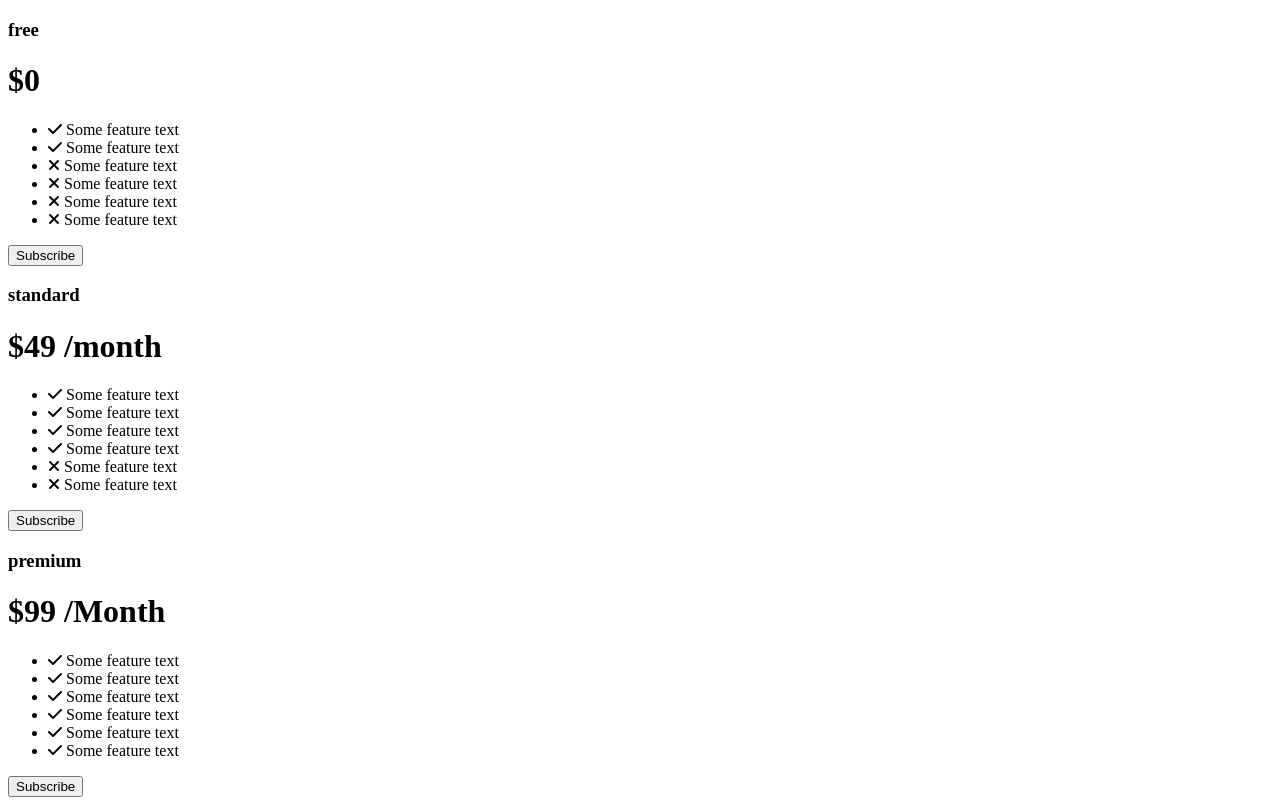
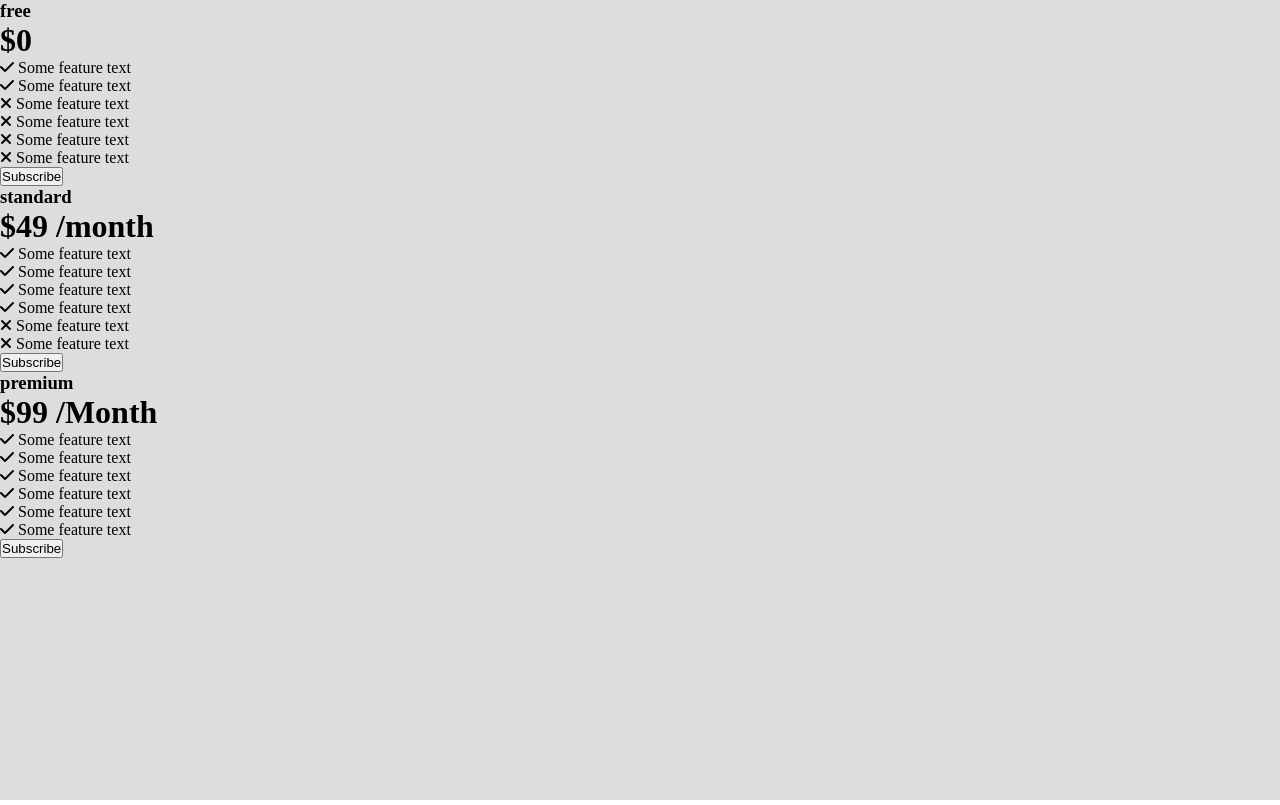
Before and after one commit to tod619/pricingCards, a plain HTML site: page index.html in a window 1280 px wide. Drawn offline with Linux system fonts and the light colour scheme.

Commit message:
Create CSS reset + default styles for container in style.css file

```diff
--- a/style.css
+++ b/style.css
@@ -2,3 +2,15 @@
 
 /* font-family: 'Josefin Sans', sans-serif;
 font-family: 'Montserrat', sans-serif; */
+
+* {
+    margin: 0;
+    padding: 0;
+    box-sizing: border-box;
+}
+
+.container {
+    width: 100%;
+    height: 100vh;
+    background-color: #ddd;
+}
```
